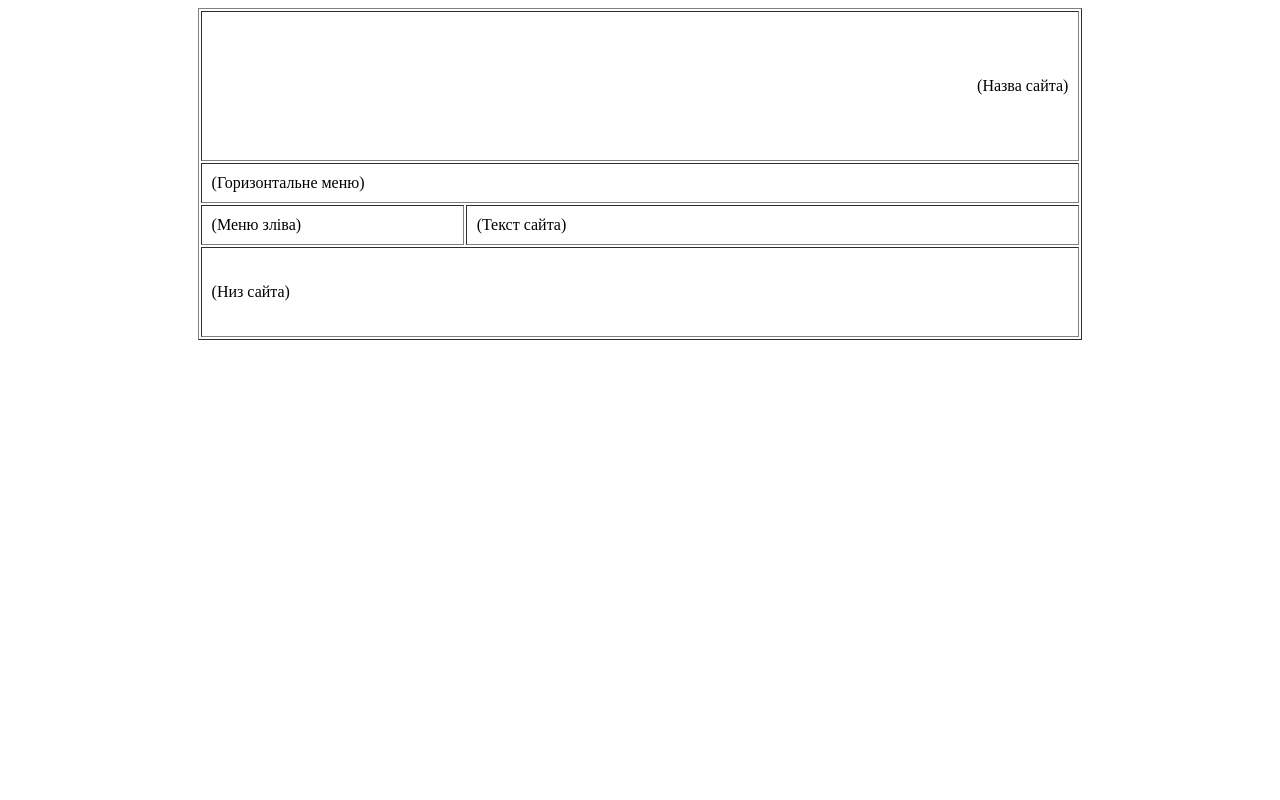
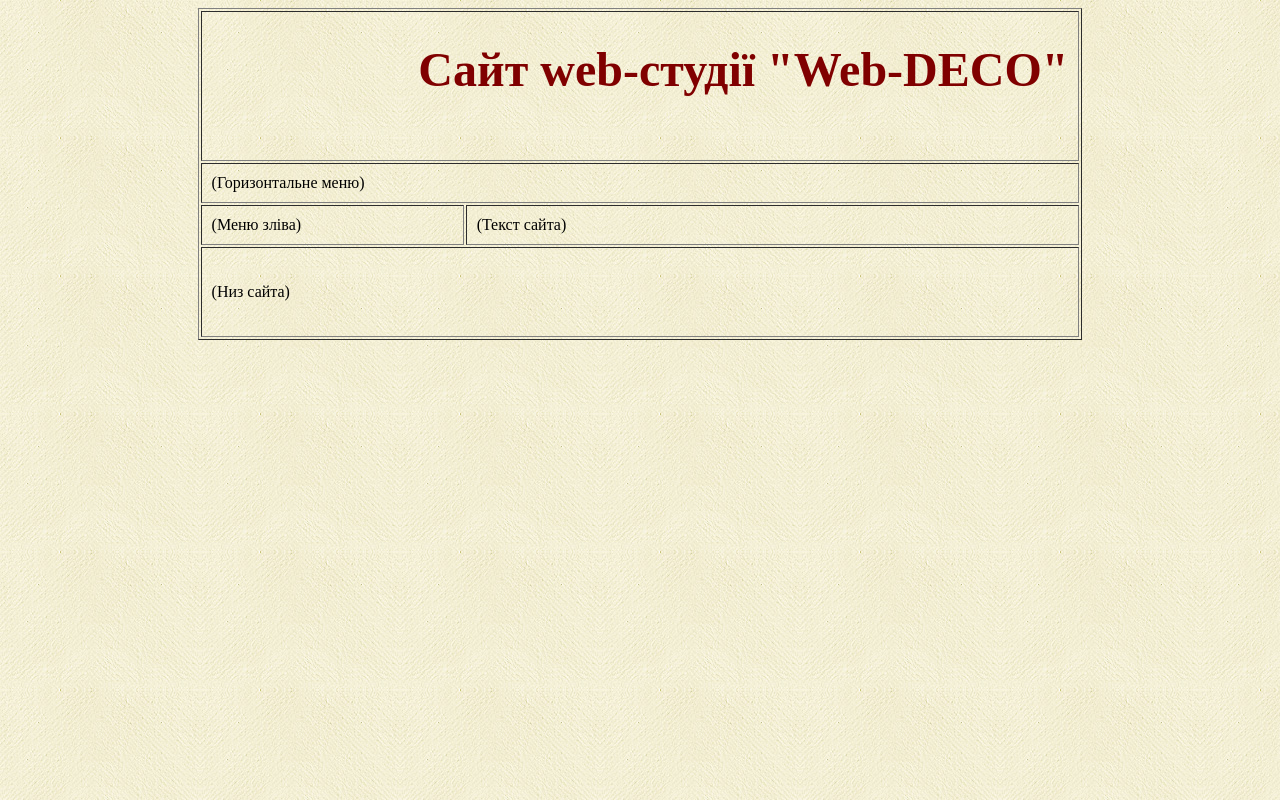
Before and after one commit to Vladadmin22/Vladadmin22.github.io, a plain HTML site: page Index.html in a window 1280 px wide. Drawn offline with Linux system fonts and the light colour scheme.

Commit message:
05 - Назва сайта

```diff
--- a/Index.html
+++ b/Index.html
@@ -6,7 +6,9 @@
   <BODY background="images/bg.jpg">
     <table border="1" align="center" cellpadding="10" width="70%" >
 	    <tr>
-		  <td colspan="2" height="150" align="right" hspace="5">(Назва сайта)</td><tr>
+		  <td colspan="2" height="150" align="right" hspace="5">
+		  <font size="5" color="Maroon"><h1>Сайт web-студії "Web-DECO"</h1></font>
+		  </td><tr>
 		  <td colspan="2">(Горизонтальне меню)</td>
 		</tr>
 		  <td width="30%" valign="top">(Меню зліва)</td>
```
Also changed, not shown: images/bg-2.jpg (added), images/bg-3.jpg (added), images/bg.jpg (added), images/bullet.gif (added), images/graphic.jpg (added), images/html.jpg (added), images/logo.png (added), images/penzli.jpg (added).
